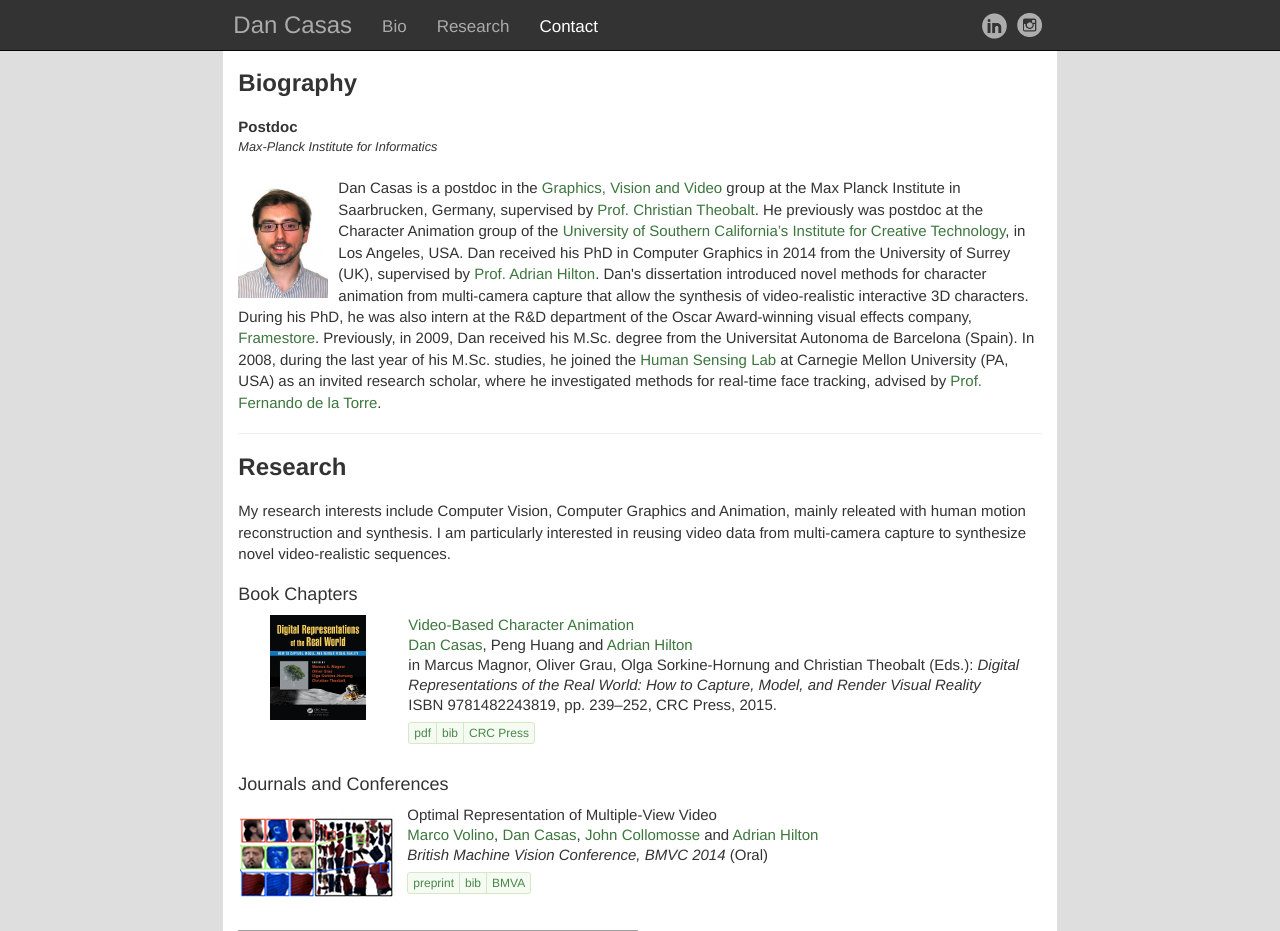
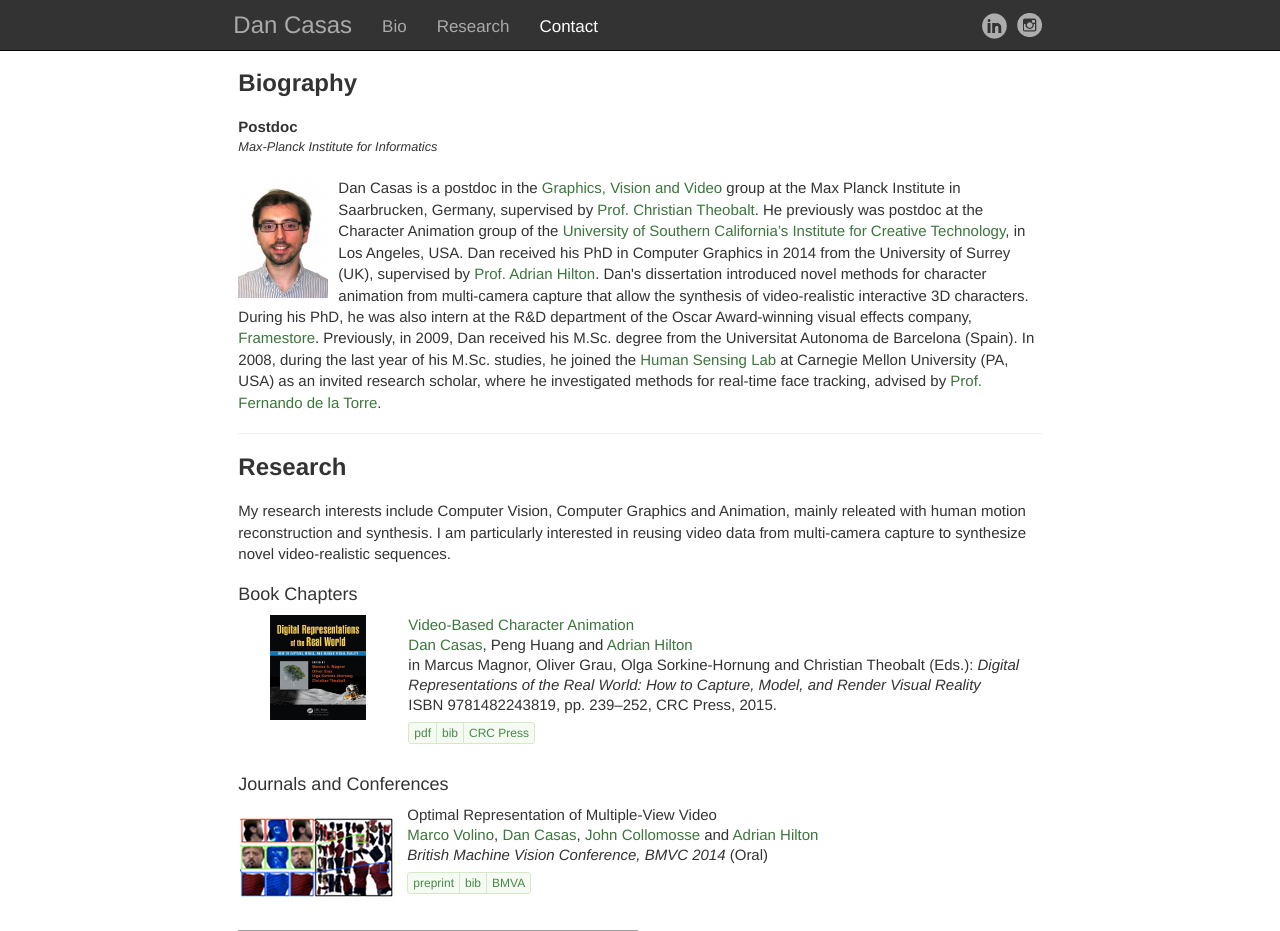
Before and after one commit to dancasas/dancasas.github.io, a PHP site: page / in a window 1280 px wide. Shown: the top 931 px of the page. Run offline with PHP 8.4, Linux system fonts and the light colour scheme; grey boxes are pictures that could not be loaded.

Commit message:
Update css.css
White background

```diff
--- a/css/css.css
+++ b/css/css.css
@@ -13,7 +13,9 @@
 	height:100%;
 	font-size: 15px;
 	/* Fons gris */
-	background-color: #DEDEDE;
+	/*background-color: #DEDEDE;*/
+	background-color: #FFFFFF;
+
 }
 
 /* Amplada maxima de tot el cos. Falta solucionar una cosa, pero casi ho tenim */
```
